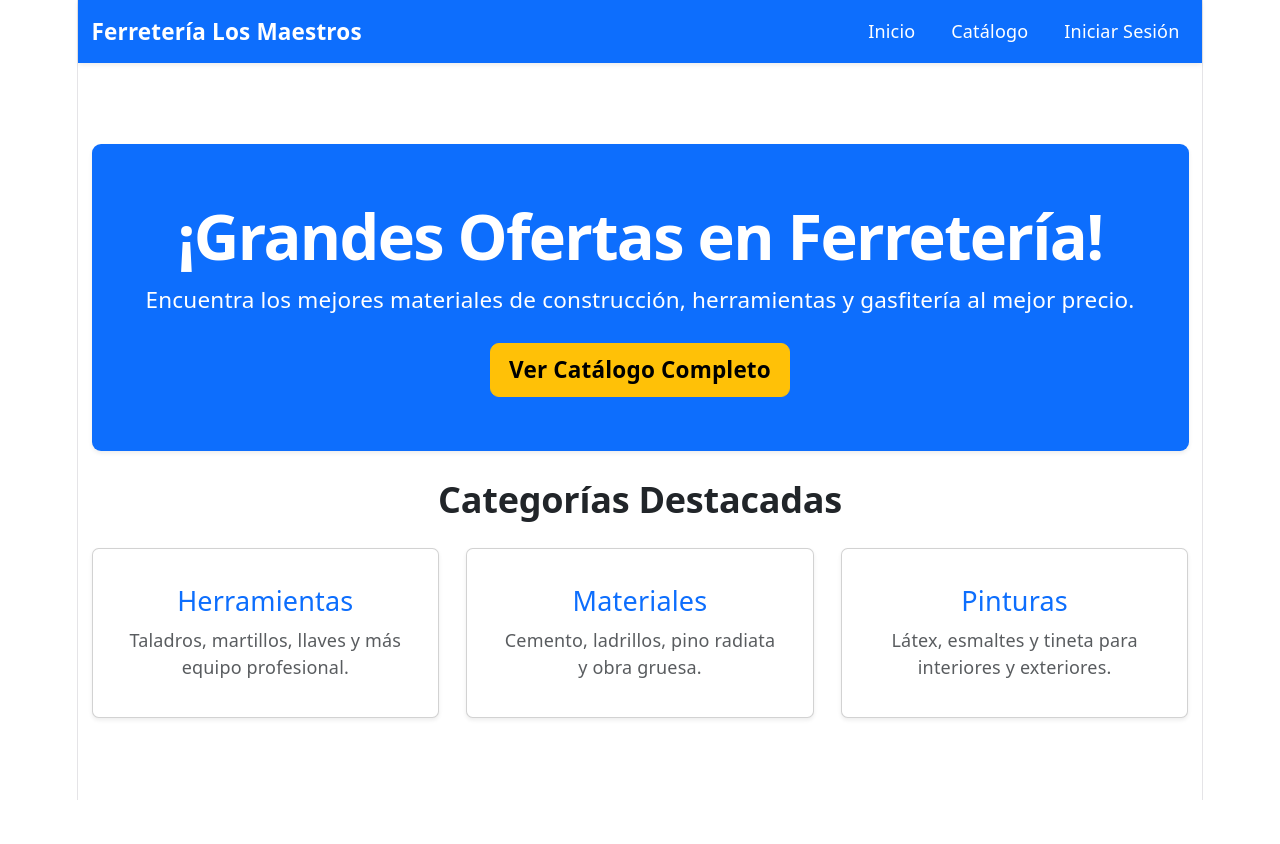
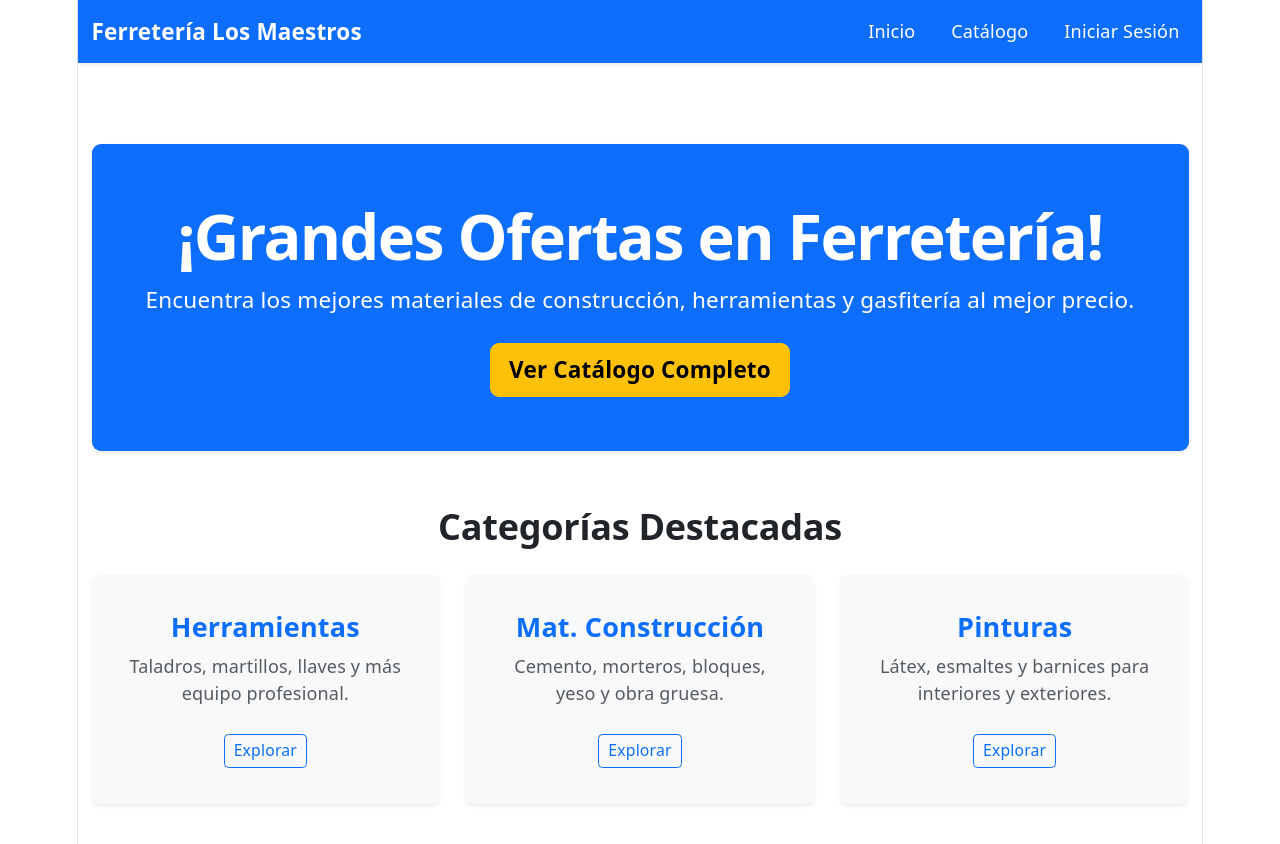
Before and after one commit to SebastianMaquera/Ferreteria-Los-Maestros, a React (Vite) app: page / in a window 1280 px wide. Shown: the top 844 px of the page. Before the commit the page ends 800 px from the top, so only its background shows below. Built offline with nearby package versions, Linux system fonts and the light colour scheme.

Commit message:
refactor(pages): migrar Home a React Bootstrap y enlazar categorias oficiales

```diff
--- a/src/pages/Home.jsx
+++ b/src/pages/Home.jsx
@@ -1,48 +1,72 @@
+// Desarrollado por: Jonathan Ulloa (src/pages/Home.jsx)
 import React from 'react';
+import { Container, Row, Col, Card, Button } from 'react-bootstrap';
+import { Link } from 'react-router-dom';
 
-function Home() {
+export function Home() {
     return (
-        <div className="container my-5">
+        <Container className="my-5">
             {/* Banner de Bienvenida estilo Cyber / Ofertas */}
-            <div className="p-5 mb-4 bg-primary text-white rounded-3 shadow-sm text-center">
+            <div className="p-5 mb-5 bg-primary text-white rounded-3 shadow-sm text-center">
                 <h1 className="display-4 fw-bold">¡Grandes Ofertas en Ferretería!</h1>
                 <p className="lead">
                     Encuentra los mejores materiales de construcción, herramientas y gasfitería al mejor precio.
                 </p>
-                <a href="/catalogo" className="btn btn-warning btn-lg fw-bold mt-2">
+                <Button as={Link} to="/catalogo" variant="warning" size="lg" className="fw-bold mt-2">
                     Ver Catálogo Completo
-                </a>
+                </Button>
             </div>
 
             {/* Categorías Destacadas */}
             <h2 className="fw-bold mb-4 text-center">Categorías Destacadas</h2>
-            <div className="row g-4">
-                <div className="col-md-4">
-                    <div className="card h-100 shadow-sm text-center p-3">
-                        <div className="card-body">
-                            <h4 className="card-title text-primary">Herramientas</h4>
-                            <p className="card-text text-muted">Taladros, martillos, llaves y más equipo profesional.</p>
-                        </div>
-                    </div>
-                </div>
-                <div className="col-md-4">
-                    <div className="card h-100 shadow-sm text-center p-3">
-                        <div className="card-body">
-                            <h4 className="card-title text-primary">Materiales</h4>
-                            <p className="card-text text-muted">Cemento, ladrillos, pino radiata y obra gruesa.</p>
-                        </div>
-                    </div>
-                </div>
-                <div className="col-md-4">
-                    <div className="card h-100 shadow-sm text-center p-3">
-                        <div className="card-body">
-                            <h4 className="card-title text-primary">Pinturas</h4>
-                            <p className="card-text text-muted">Látex, esmaltes y tineta para interiores y exteriores.</p>
-                        </div>
-                    </div>
-                </div>
-            </div>
-        </div>
+            <Row className="g-4">
+                <Col md={4}>
+                    <Card className="h-100 shadow-sm text-center p-3 border-0 bg-light">
+                        <Card.Body>
+                            <Card.Title as="h4" className="text-primary fw-bold">
+                                Herramientas
+                            </Card.Title>
+                            <Card.Text className="text-muted">
+                                Taladros, martillos, llaves y más equipo profesional.
+                            </Card.Text>
+                            <Button as={Link} to="/catalogo" variant="outline-primary" size="sm" className="mt-2">
+                                Explorar
+                            </Button>
+                        </Card.Body>
+                    </Card>
+                </Col>
+                <Col md={4}>
+                    <Card className="h-100 shadow-sm text-center p-3 border-0 bg-light">
+                        <Card.Body>
+                            <Card.Title as="h4" className="text-primary fw-bold">
+                                Mat. Construcción
+                            </Card.Title>
+                            <Card.Text className="text-muted">
+                                Cemento, morteros, bloques, yeso y obra gruesa.
+                            </Card.Text>
+                            <Button as={Link} to="/catalogo" variant="outline-primary" size="sm" className="mt-2">
+                                Explorar
+                            </Button>
+                        </Card.Body>
+                    </Card>
+                </Col>
+                <Col md={4}>
+                    <Card className="h-100 shadow-sm text-center p-3 border-0 bg-light">
+                        <Card.Body>
+                            <Card.Title as="h4" className="text-primary fw-bold">
+                                Pinturas
+                            </Card.Title>
+                            <Card.Text className="text-muted">
+                                Látex, esmaltes y barnices para interiores y exteriores.
+                            </Card.Text>
+                            <Button as={Link} to="/catalogo" variant="outline-primary" size="sm" className="mt-2">
+                                Explorar
+                            </Button>
+                        </Card.Body>
+                    </Card>
+                </Col>
+            </Row>
+        </Container>
     );
 }
 
```
